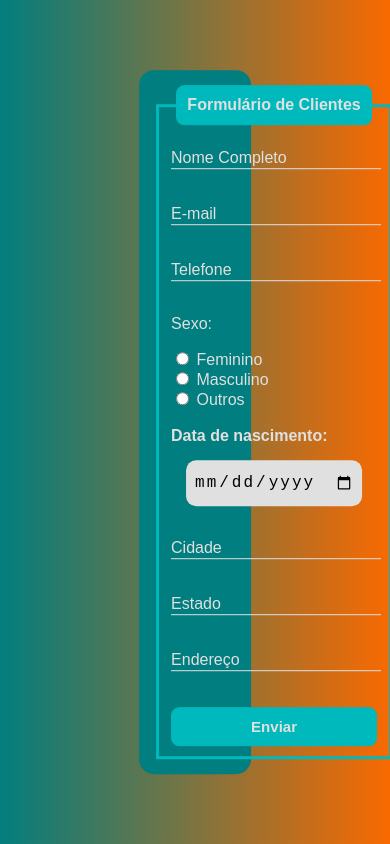
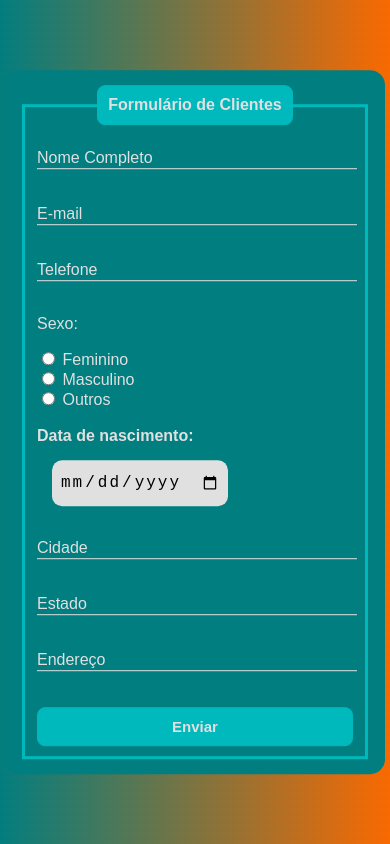
Before and after one commit to DevFernandoNunes/Formulario, a plain HTML site: page index.html in a window 390 px wide. Drawn offline with Linux system fonts and the light colour scheme.

Commit message:
Update index and style
Acrescentado a responsividade do formulário com @media, acrescentado também a validação de dados no input.

```diff
--- a/index.html
+++ b/index.html
@@ -15,13 +15,13 @@
                 <legend><b>Formulário de Clientes</b></legend>
                 <br>
                 <div class="inputBox">
-                    <input type="text" name="nome" id="nome" class="inputUser" required>
+                    <input type="text" name="nome" id="nome" class="inputUser" required minlength="2">
                     <label for="nome" class="labelInput">Nome Completo</label>
                 </div>
                 <br>
                 <br>
                 <div class="inputBox">
-                    <input type="text" name="email" id="email" class="inputUser" required>
+                    <input type="text" name="email" id="email" class="inputUser" required pattern="[^ @]*@[^ @]*" >
                     <label for="email" class="labelInput">E-mail</label>
                 </div>
                 <br>
--- a/style.css
+++ b/style.css
@@ -86,3 +86,9 @@ legend{
 #submit:hover{
     background-image:linear-gradient(45deg, #007e80,#00b9bd)
 }
+
+@media (max-width:1124px){
+    .box{
+        width: 350px;
+    }
+}
```
